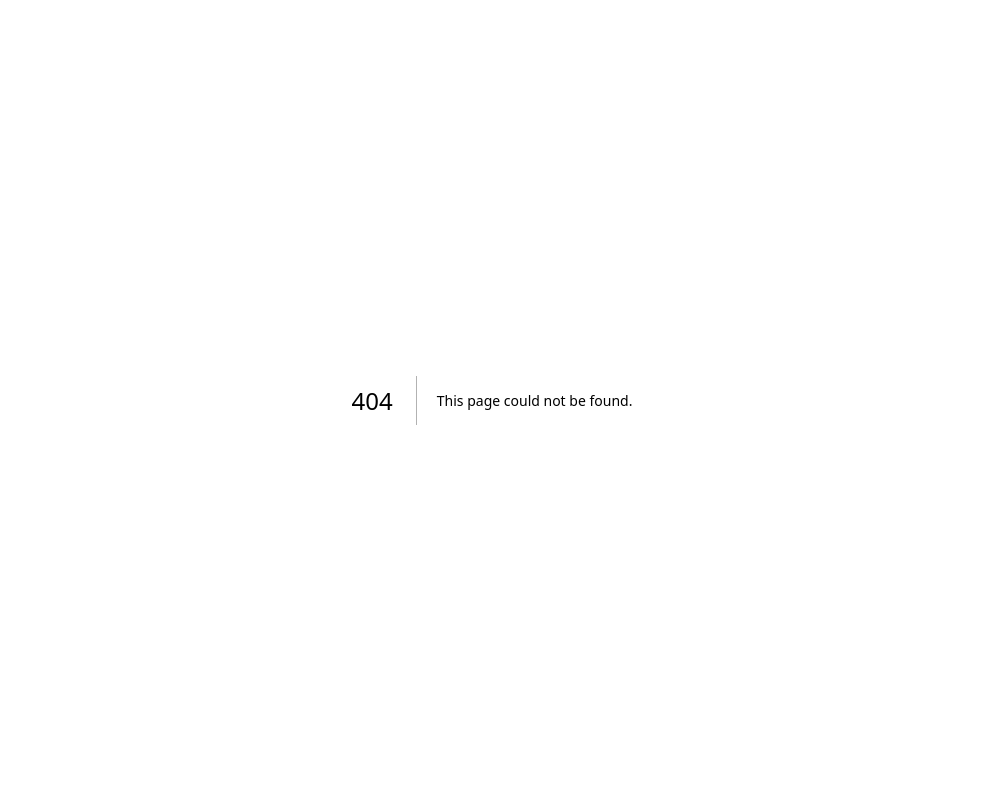
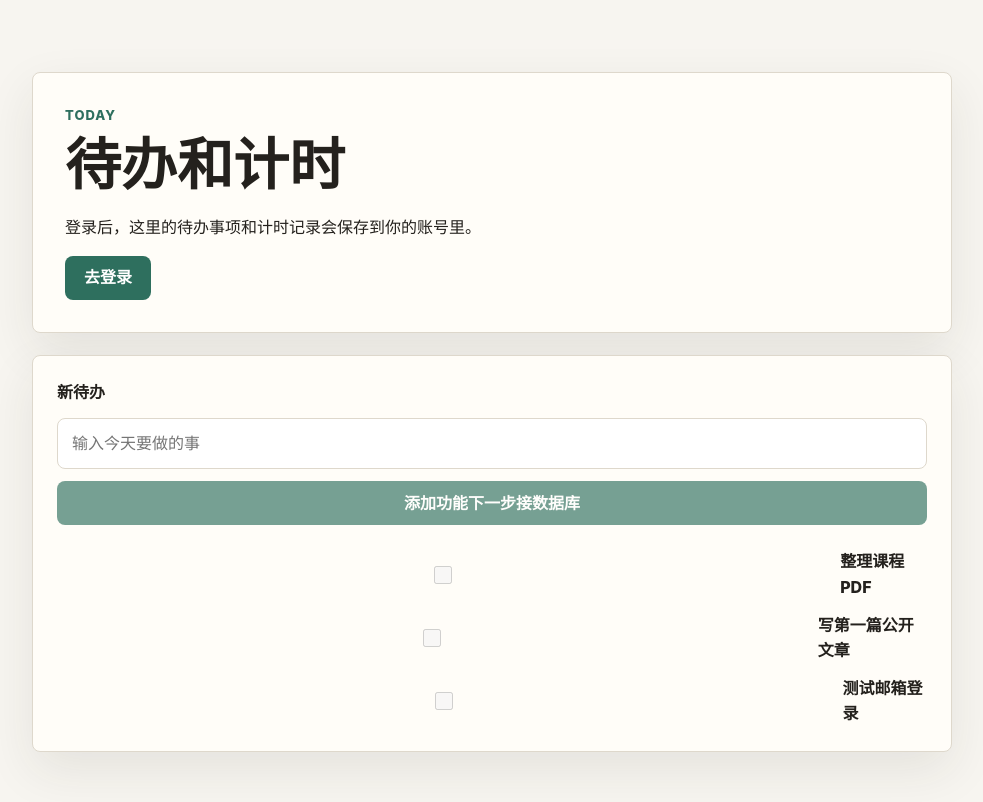
Before and after one commit to hilbertwong2020/personal-site, a Next.js app: page /dashboard/todos in a window 1280 px wide. Before the commit this address had no page. Shown: the top 802 px of the page, without its empty margins (148-1131 px from the left). Built offline with nearby package versions, Linux system fonts and the light colour scheme; no server answers.

Commit message:
Add dashboard tool pages

```diff
--- /dev/null
+++ b/app/dashboard/todos/page.tsx
@@ -0,0 +1,60 @@
+"use client";
+
+import { useEffect, useState } from "react";
+import type { User } from "@supabase/supabase-js";
+import { supabase } from "@/lib/supabase/client";
+
+const plannedTodos = ["整理课程 PDF", "写第一篇公开文章", "测试邮箱登录"];
+
+export default function TodosPage() {
+  const [user, setUser] = useState<User | null>(null);
+  const [isLoading, setIsLoading] = useState(true);
+
+  useEffect(() => {
+    async function loadUser() {
+      const {
+        data: { user: currentUser },
+      } = await supabase.auth.getUser();
+
+      setUser(currentUser);
+      setIsLoading(false);
+    }
+
+    loadUser();
+  }, []);
+
+  return (
+    <main className="dashboard-page">
+      <section className="dashboard-hero">
+        <p className="eyebrow">Today</p>
+        <h1>待办和计时</h1>
+        {isLoading ? <p>正在读取登录状态...</p> : null}
+        {!isLoading && !user ? (
+          <>
+            <p>登录后，这里的待办事项和计时记录会保存到你的账号里。</p>
+            <a className="button primary" href="/login">
+              去登录
+            </a>
+          </>
+        ) : null}
+        {user ? <p>已登录：{user.email}</p> : null}
+      </section>
+
+      <section className="editor-panel">
+        <label htmlFor="todo-title">新待办</label>
+        <input id="todo-title" placeholder="输入今天要做的事" />
+        <button className="button primary" type="button" disabled>
+          添加功能下一步接数据库
+        </button>
+        <div className="todo-preview-list">
+          {plannedTodos.map((todo) => (
+            <label className="todo-item" key={todo}>
+              <input type="checkbox" disabled />
+              <span>{todo}</span>
+            </label>
+          ))}
+        </div>
+      </section>
+    </main>
+  );
+}
--- a/app/globals.css
+++ b/app/globals.css
@@ -385,6 +385,54 @@ h3 {
   margin-top: 22px;
 }
 
+.card-link {
+  display: inline-flex;
+  margin-top: 14px;
+  color: var(--accent);
+  font-weight: 800;
+}
+
+.editor-panel {
+  display: grid;
+  gap: 12px;
+  margin-top: 22px;
+  border: 1px solid var(--line);
+  border-radius: 8px;
+  background: var(--surface);
+  padding: 24px;
+  box-shadow: var(--shadow);
+}
+
+.editor-panel label {
+  font-weight: 800;
+}
+
+.editor-panel input,
+.editor-panel textarea {
+  width: 100%;
+  border: 1px solid var(--line);
+  border-radius: 8px;
+  padding: 12px 14px;
+  background: white;
+  color: var(--text);
+  font: inherit;
+}
+
+.editor-panel textarea {
+  resize: vertical;
+}
+
+.editor-panel button:disabled {
+  cursor: not-allowed;
+  opacity: 0.65;
+}
+
+.todo-preview-list {
+  display: grid;
+  gap: 12px;
+  margin-top: 12px;
+}
+
 @media (max-width: 760px) {
   .site-header {
     align-items: flex-start;
```
Also changed, not shown: app/dashboard/diary/page.tsx (added, +52 -0 lines), app/dashboard/page.tsx (+12 -1 lines), 1 other file (tests, documents, lock files or other folders).
